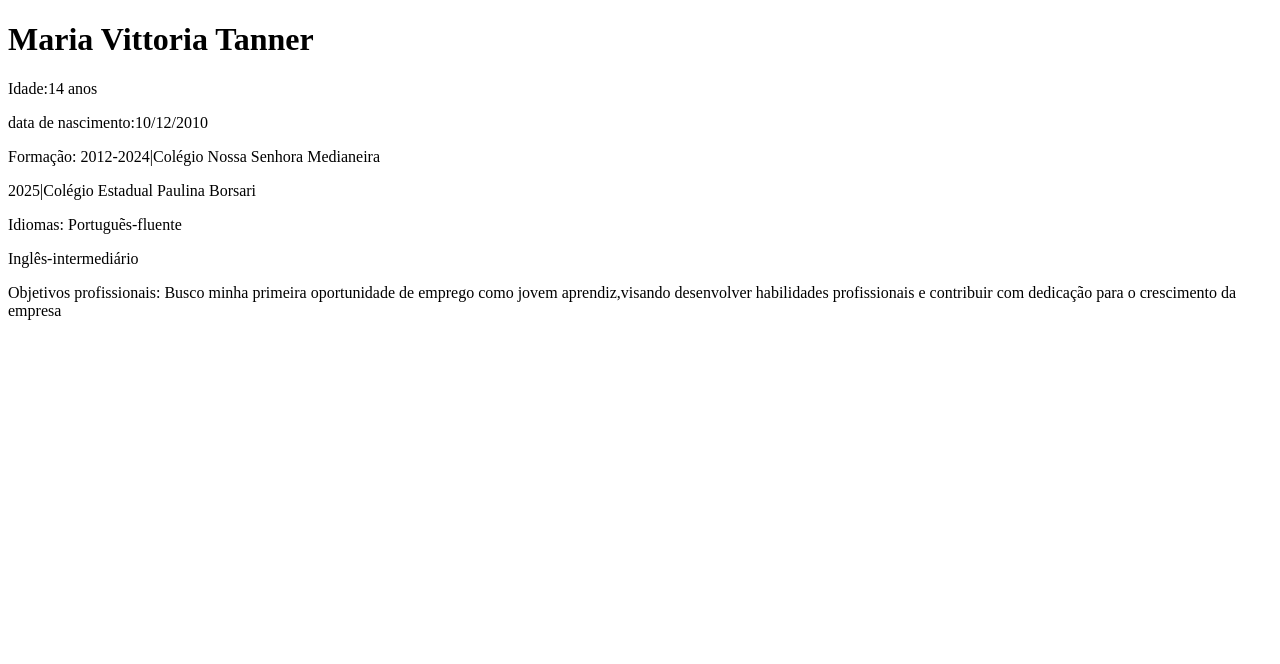
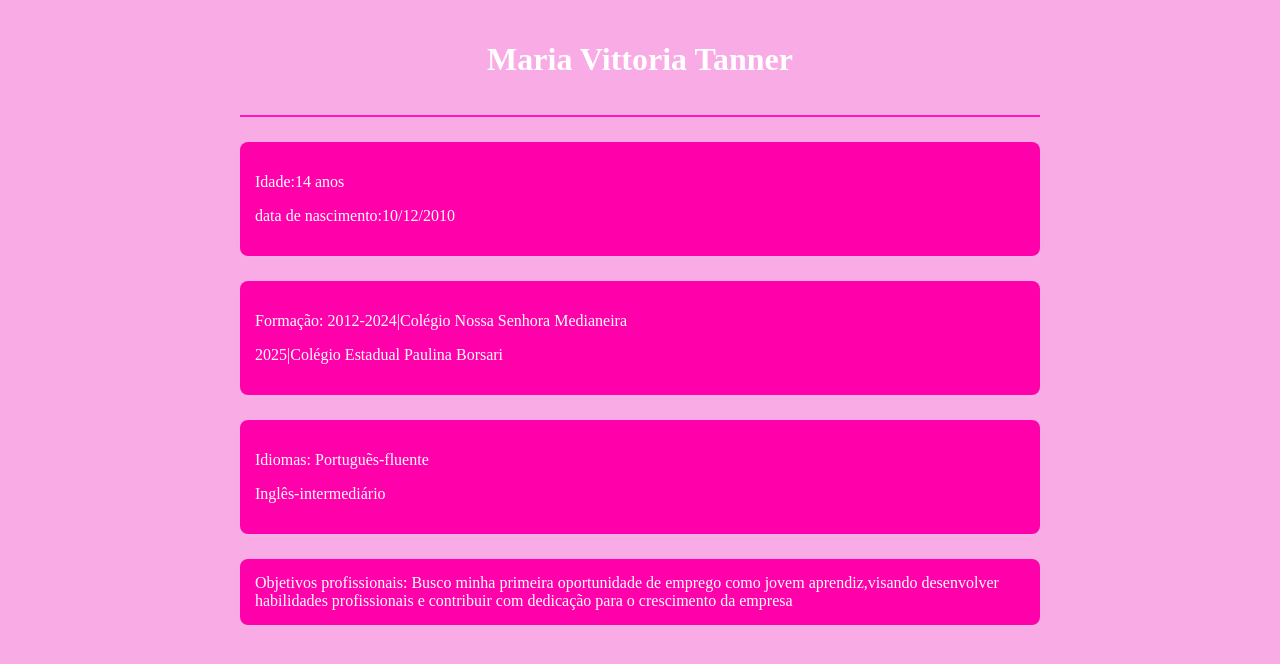
Before and after one commit to mariatanner-ui/Pagina-pessoal, a plain HTML site: page index.html in a window 1280 px wide. Drawn offline with Linux system fonts and the light colour scheme.

Commit message:
Add files via upload

```diff
--- a/index.html
+++ b/index.html
@@ -5,22 +5,26 @@
     <meta http-equiv="X-UA-Compatible" content="IE=edge">
     <meta name="viewport" content="width=device-width, initial-scale=1.0">
     <title>Document</title>
+    <link rel="stylesheet" href="style.css">
 </head>
-<body>
-    <header>
+<body id="body">
+    <header id="header">
        <h1>Maria Vittoria Tanner</h1>
     </header>
 
-    <section>
+    <section id="section">
        <p>Idade:14 anos</p>
+       <p>data de nascimento:10/12/2010</p>
     </section>
 
-       <p>data de nascimento:10/12/2010</p>
-    <section>
+
+    <section id="inframe">
        <p>Formação: 2012-2024|Colégio Nossa Senhora Medianeira</p>
                      <p>2025|Colégio Estadual Paulina Borsari</p>
     </section>
 
-    <p>Idiomas: Portuguẽs-fluente</p>
-    <p>Inglês-intermediário</p>
+<section>
+   <p>Idiomas: Portuguẽs-fluente</p>
+   <p>Inglês-intermediário</p>
+</section>
         <section>Objetivos profissionais: Busco minha primeira oportunidade de emprego como jovem aprendiz,visando desenvolver habilidades profissionais e contribuir com dedicação para o crescimento da empresa </section>
--- a/style.css
+++ b/style.css
@@ -0,0 +1,45 @@
+/* ESTILOS GERAIS */
+body {
+    font-family:Impact, Haettenschweiler, 'Arial Narrow Bold', sans-serif
+    line-height: 1.6;
+    max-width: 800px;
+    margin: 0 auto;
+    padding: 20px;
+    background-color: #f8abe5;
+    color: #ffffff;
+    transition: background 0.3s ease; /* Transição suave para tema escuro */
+}
+
+/* CABEÇALHO */
+header {
+    text-align: center;
+    border-bottom: 2px solid #ff17b9;
+    padding-bottom: 15px;
+}
+
+/* SEÇÕES DE CONTEÚDO */
+section {
+    margin: 25px 0;
+    padding: 15px;
+    background-color: rgb(255, 0, 170);
+    border-radius: 8px;
+    box-shadow: 0 2px 5px rgba(238, 236, 236, 0.1); /* Sombra sutil */
+}
+
+/* RESPONSIVIDADE */
+@media (max-width: 600px) {
+    iframe {
+        width: 100%; /* Ocupa largura total em dispositivos pequenos */
+        height: auto; /* Altura proporcional */
+    }
+}
+
+/* TEMA ESCURO (controlado por JavaScript) */
+body.tema-escuro {
+    background-color: #ffffff;
+    color: #f4f4f4;
+}
+
+body.tema-escuro section {
+    background-color: #fff6f6;
+}
```
